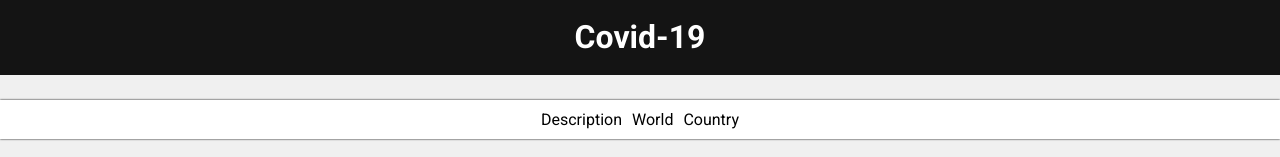
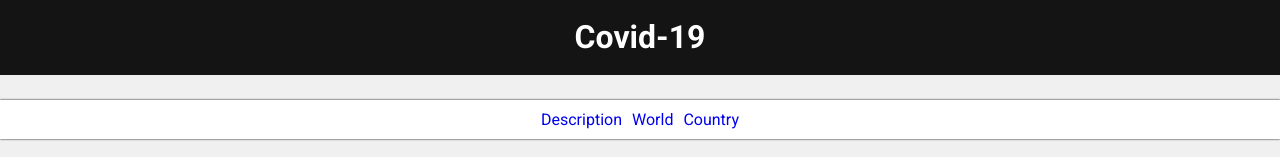
Before and after one commit to mvsman/covid-app, a React (Create React App) app: page / in a window 1280 px wide. Shown: the top 157 px of the page. Built offline with nearby package versions, Linux system fonts and the light colour scheme; no server answers.

Commit message:
added Links

```diff
--- a/src/components/Nav.jsx
+++ b/src/components/Nav.jsx
@@ -1,10 +1,18 @@
+import { Link } from 'react-router-dom';
+
 function Nav() {
   return (
     <nav className="nav">
       <ul className="nav__list">
-        <li className="nav__item">Description</li>
-        <li className="nav__item">World</li>
-        <li className="nav__item">Country</li>
+        <li className="nav__item">
+          <Link to="/">Description</Link>
+        </li>
+        <li className="nav__item">
+          <Link to="/world">World</Link>
+        </li>
+        <li className="nav__item">
+          <Link to="/country">Country</Link>
+        </li>
       </ul>
     </nav>
   );
```
